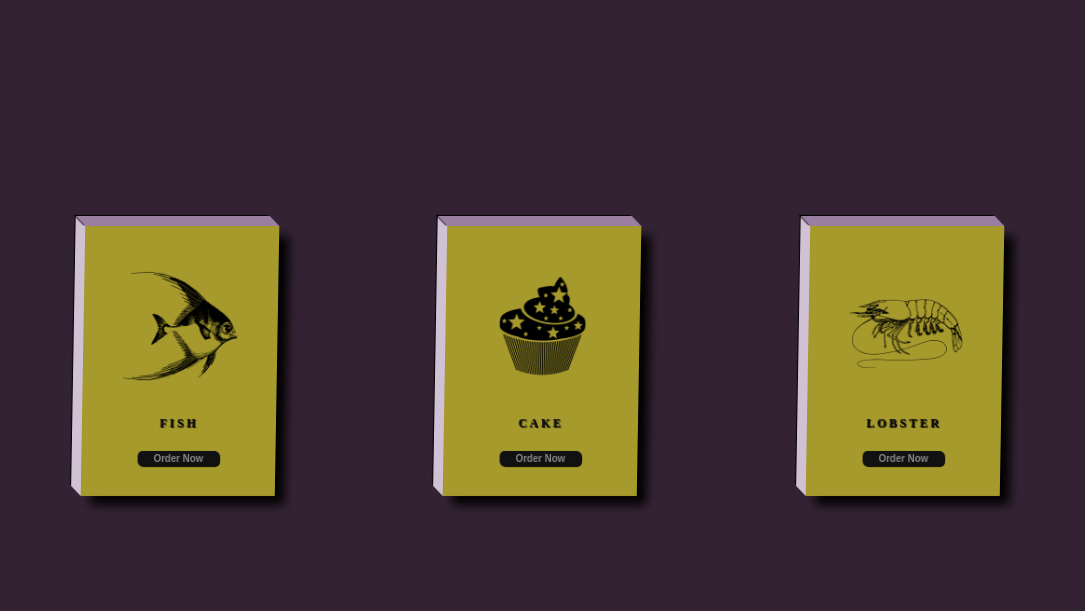
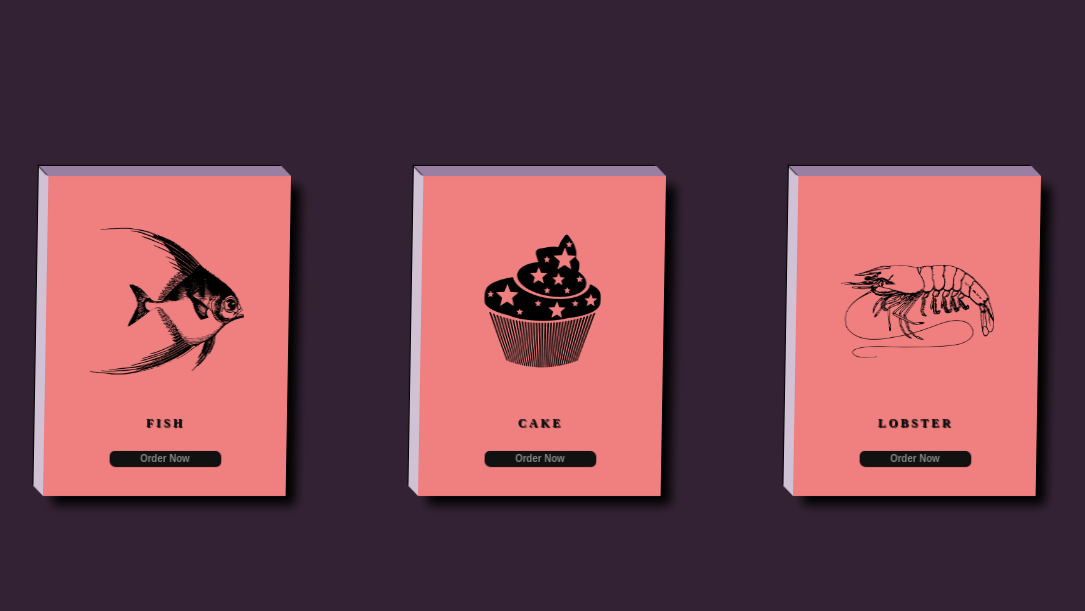
Before and after one commit to jahedurrahman125/3D-Card, a plain HTML site: page index.html in a window 1280 px wide. Shown: the part 189-800 px from the top of the page, without its empty margins (98-1183 px from the left). Drawn offline with Linux system fonts and the light colour scheme; a web font is replaced by a local one.

Commit message:
Some value is changed in CSS

```diff
--- a/CSS/style.css
+++ b/CSS/style.css
@@ -35,11 +35,11 @@ html {
 }
 
 .card {
-    width: 20rem;
+    width: 25rem;
     display: flex;
     flex-direction: column;
     align-items: center;
-    background: #a79a2d;
+    background: lightcoral;
     padding: 3rem;
     position: relative;
     transform: rotateY(14deg) skewX(-1deg);
```
